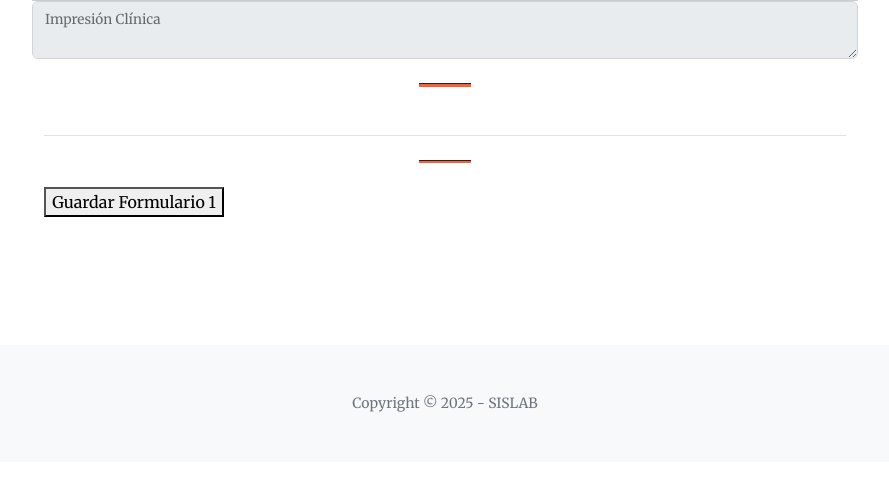
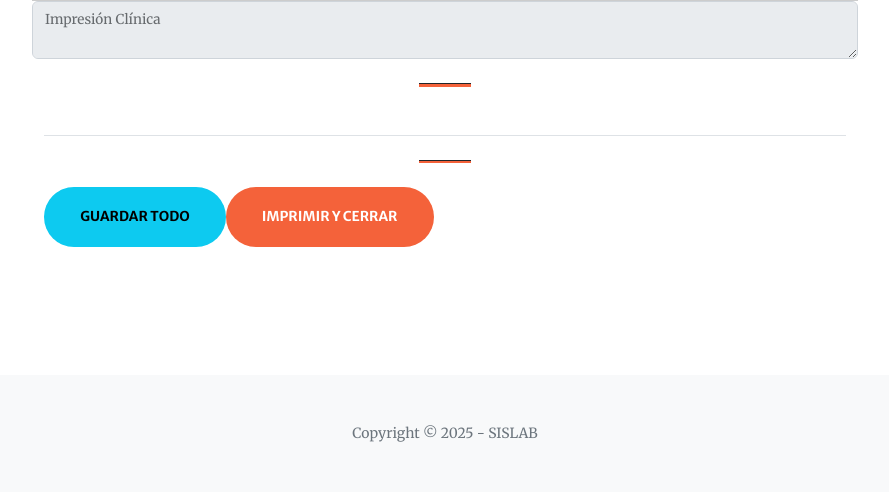
Before and after one commit to gustavoadiazn/sislab, a PHP site: page /datosxservicio.php?id=1 in a window 1280 px wide. Shown: the part 317-809 px from the top of the page, without its empty margins (195-1084 px from the left). Before the commit the page ends 729 px from the top, so only its background shows below. Run offline with PHP 8.4, Linux system fonts and the light colour scheme; data that the repository does not hold is empty; some libraries are stand-ins or nearby versions.

Commit message:
modified:   datosxservicio.php 	modified:   guardarDatos.php

```diff
--- a/datosxservicio.php
+++ b/datosxservicio.php
@@ -234,7 +234,7 @@
                             <p id="mensaje"></p>
                             <hr class="divider" />
                             <!-- Submit Button-->
-                            <div><button type="submit">Guardar Formulario 1</button></div>
+                            <div><button class="btn btn-info btn-xl" type="submit">Guardar Todo</button><a class="btn btn-primary btn-xl" id="submitButton" target="_self" name="Guardar" href="home.php" onclick="window.open('imprimirEstudios.php', '_blank');">Imprimir y Cerrar</a></div>
                             <input type="hidden" name="ids" value="<?php echo $ids; ?>">
                         </form>
                     </div>
--- a/guardarDatos.php
+++ b/guardarDatos.php
@@ -27,5 +27,6 @@ if ($_SERVER["REQUEST_METHOD"] == "POST") {
             }
         } while ($rowest = $resultest->fetch_array());
     }
+    echo "Datos guardados exitosamente";
     $db->close();
 }
```
